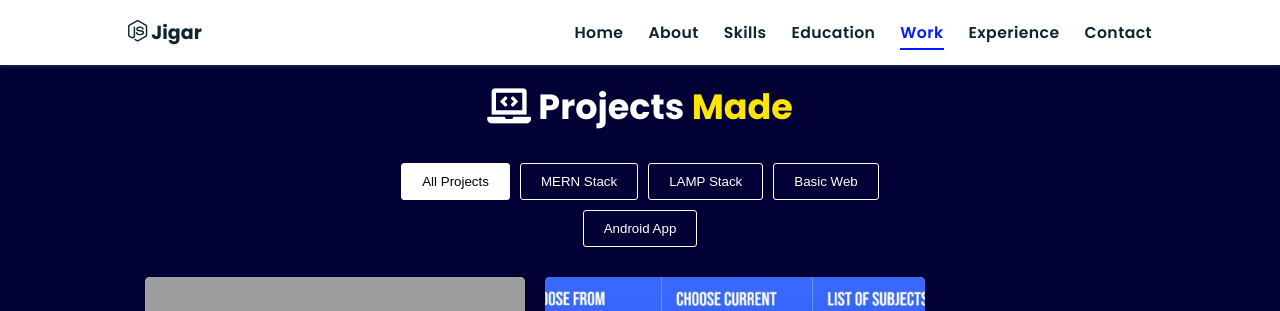
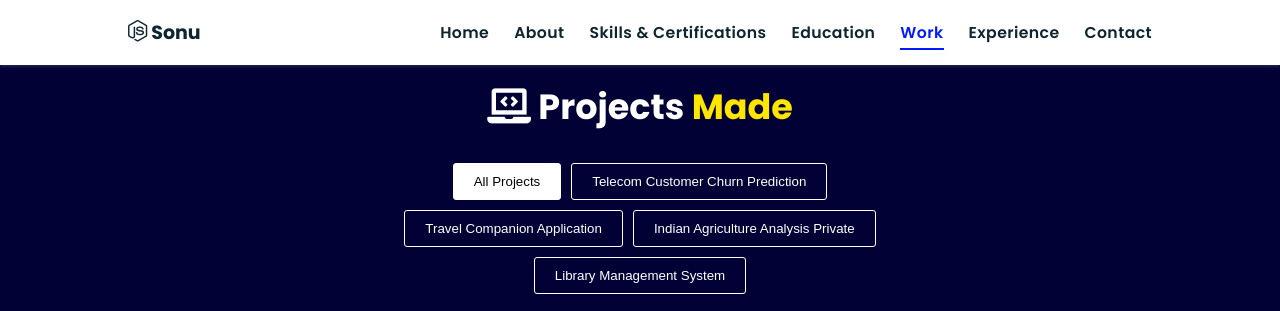
Before and after one commit to sonuswamy/sonuDigitalPortfolio.github.io, a plain HTML site: page projects/index.html in a window 1280 px wide. Shown: the top 311 px of the page. Drawn offline with nearby package versions, Linux system fonts and the light colour scheme; grey boxes are pictures that could not be loaded.

Commit message:
Update index.html

```diff
--- a/projects/index.html
+++ b/projects/index.html
@@ -8,20 +8,20 @@
     <!-- Font Awesome -->
     <link rel="stylesheet" href="https://cdnjs.cloudflare.com/ajax/libs/font-awesome/5.15.3/css/all.min.css" integrity="sha512-iBBXm8fW90+nuLcSKlbmrPcLa0OT92xO1BIsZ+ywDWZCvqsWgccV3gFoRBv0z+8dLJgyAHIhR35VZc2oM/gI1w==" crossorigin="anonymous" referrerpolicy="no-referrer" />
     <link id='favicon' rel="shortcut icon" href="/assets/images/favicon.png" type="image/x-png">
-    <title>Projects | Portfolio Jigar Sable</title>
+    <title>Projects | Portfolio Sonu Bairagi</title>
 </head>
 <body oncontextmenu="return false">
 
 <!-- navbar starts -->
 <header>
-        <a href="/" class="logo"><i class="fab fa-node-js"></i> Jigar</a>
+        <a href="/" class="logo"><i class="fab fa-node-js"></i> Sonu</a>
 
         <div id="menu" class="fas fa-bars"></div>
         <nav class="navbar">
             <ul>
             <li><a href="/#home">Home</a></li>
             <li><a href="/#about">About</a></li>
-            <li><a href="/#skills">Skills</a></li>
+            <li><a href="/#skills">Skills & Certifications</a></li>
             <li><a href="/#education">Education</a></li>
             <li><a class="active" href="/#work">Work</a></li>
             <li><a href="/#experience">Experience</a></li>
@@ -38,10 +38,10 @@
 
   <div id="filters" class="button-group">
     <button class="btn is-checked" data-filter="*">All Projects</button>
-    <button class="btn" data-filter=".mern">MERN Stack</button>
-    <button class="btn" data-filter=".lamp">LAMP Stack</button>
-    <button class="btn" data-filter=".basicweb">Basic Web</button>
-    <button class="btn" data-filter=".android">Android App</button>
+    <button class="btn" data-filter=".mern">Telecom Customer Churn Prediction </button>
+    <button class="btn" data-filter=".lamp">Travel Companion Application</button>
+    <button class="btn" data-filter=".basicweb">indian agriculture analysis Private</button>
+    <button class="btn" data-filter=".android">Library Management System</button>
   </div>
 
   <div class="box-container">
```
